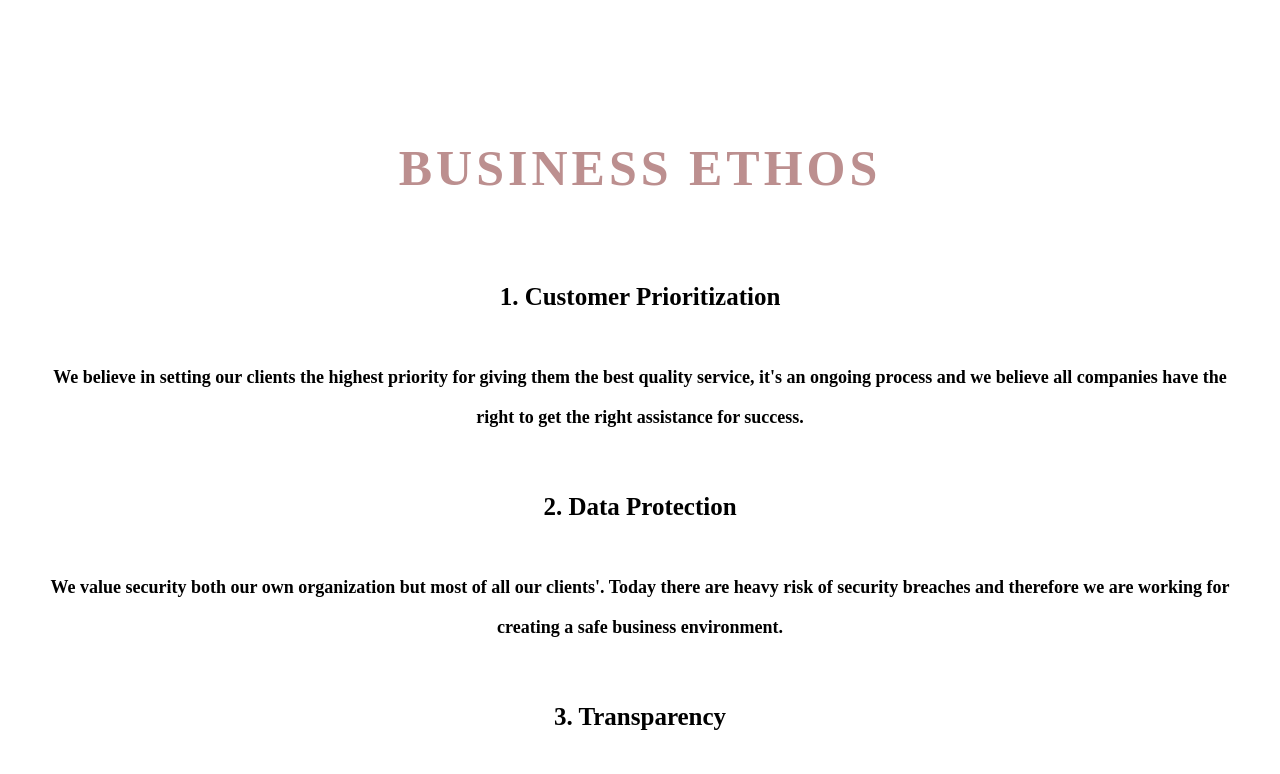
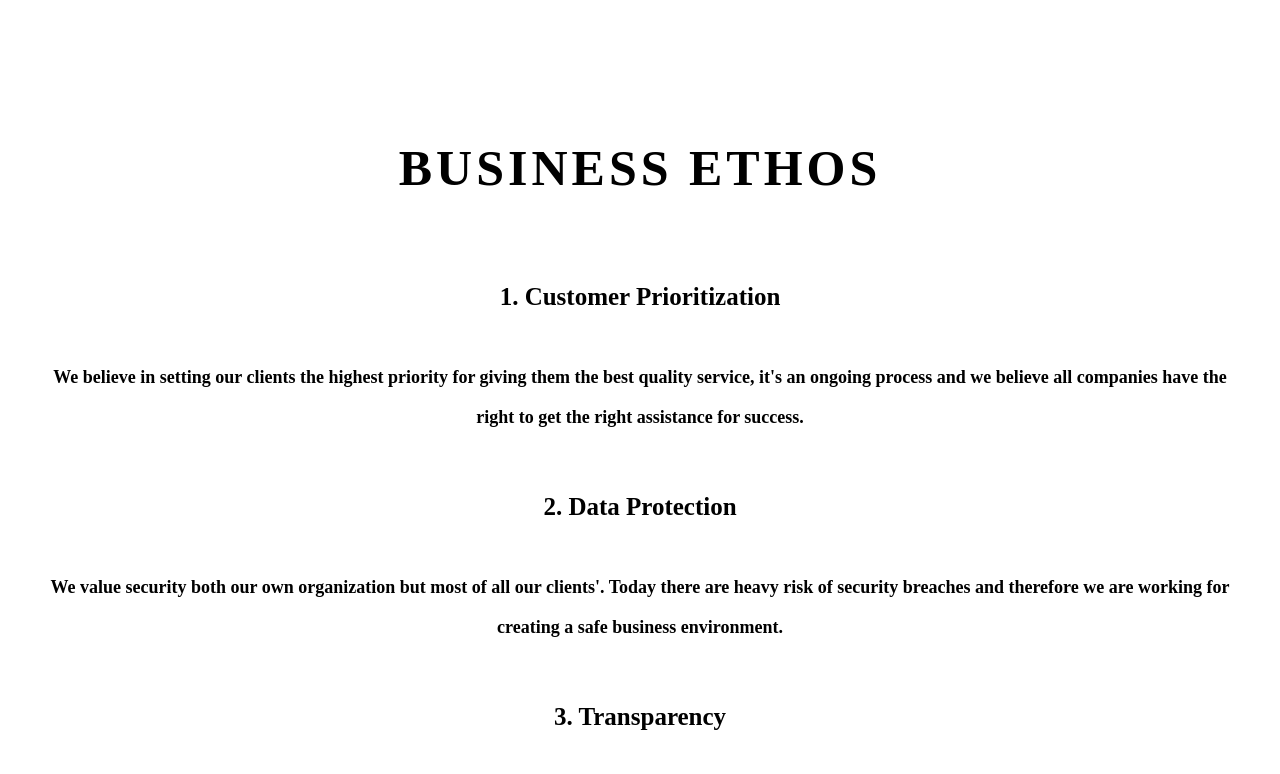
Before and after one commit to GustavFluur/PP1_Business-Website, a plain HTML site: page index.html in a window 1280 px wide. Shown: the part 780-1554 px from the top of the page. Drawn offline with Linux system fonts and the light colour scheme.

Commit message:
Changes has made for the whole website to fit for lighthouse accessiblity

```diff
--- a/assets/css/style.css
+++ b/assets/css/style.css
@@ -19,6 +19,14 @@ h1 {
     font-size: 50px;
     font-family: 'Times New Roman', Times, serif;
 }
+#business-ethos h1 {
+    color: black;
+    text-align: center;
+    text-transform: uppercase;
+    letter-spacing: 4px;
+    font-family: 'Times New Roman', Times, serif;
+}
+
 
 h2 {
     color: rosybrown;
@@ -38,7 +46,7 @@ h3 {
 }
 
 #about h3 {
-    color: rosybrown;
+    color: blue;
     text-align: center;
     font-size: 35px;
     font-family: 'Times New Roman', Times, serif;
--- a/index.html
+++ b/index.html
@@ -17,6 +17,8 @@
         <a href="index.html">
             <h1 id="logo">Stockholm Business Enhancement</h1>
         </a>
+        <br>
+        <br>
         <nav>
             <ul id="menu" class="services-menu">
 
@@ -97,12 +99,6 @@
                 “Our vision is to create an enhanced business environment to all organization and people"
             </h4>
         </div>
-    </section>
-    <br>
-    <br>
-    <br>
-    <section id="last-section">
-    </section>
     <br>
     <br>
 <footer>
```
Also changed, not shown: contact.html (+4 -0 lines), services.html (+0 -6 lines).
